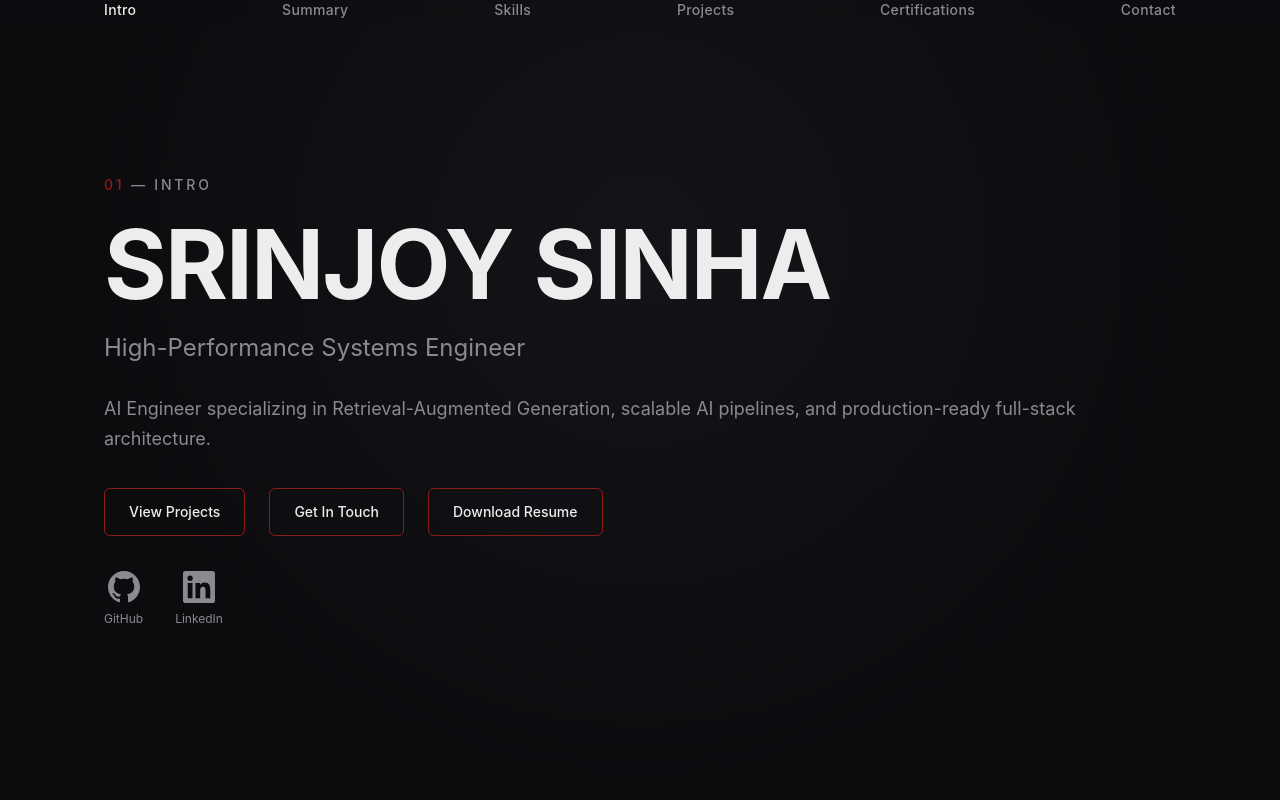
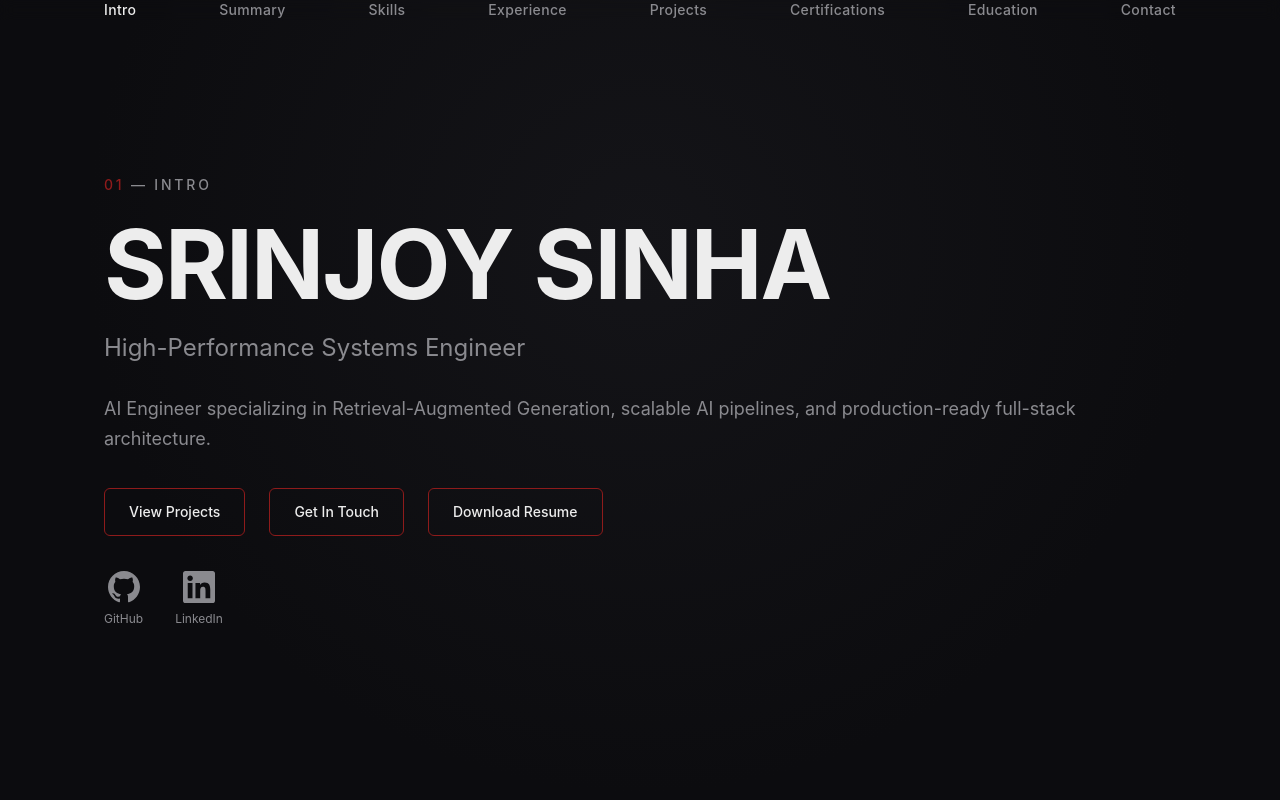
Before and after one commit to srinjoysinha5113/PortFolio, a React (Vite) app: page / in a window 1280 px wide. Shown: the top 800 px of the page. Built offline with nearby package versions, Linux system fonts and the light colour scheme.

Commit message:
Fixed Header Navigator

```diff
--- a/src/components/SideBar.tsx
+++ b/src/components/SideBar.tsx
@@ -27,8 +27,10 @@ const SideBar: React.FC<SideBarProps> = ({
     { id: 'intro', label: 'Intro' },
     { id: 'summary', label: 'Summary' },
     { id: 'core-skills', label: 'Skills' },
+    { id: 'experience', label: 'Experience' },
     { id: 'projects', label: 'Projects' },
     { id: 'certifications', label: 'Certifications' },
+    { id: 'education', label: 'Education' },
     { id: 'contact', label: 'Contact' }
   ]
 
```
